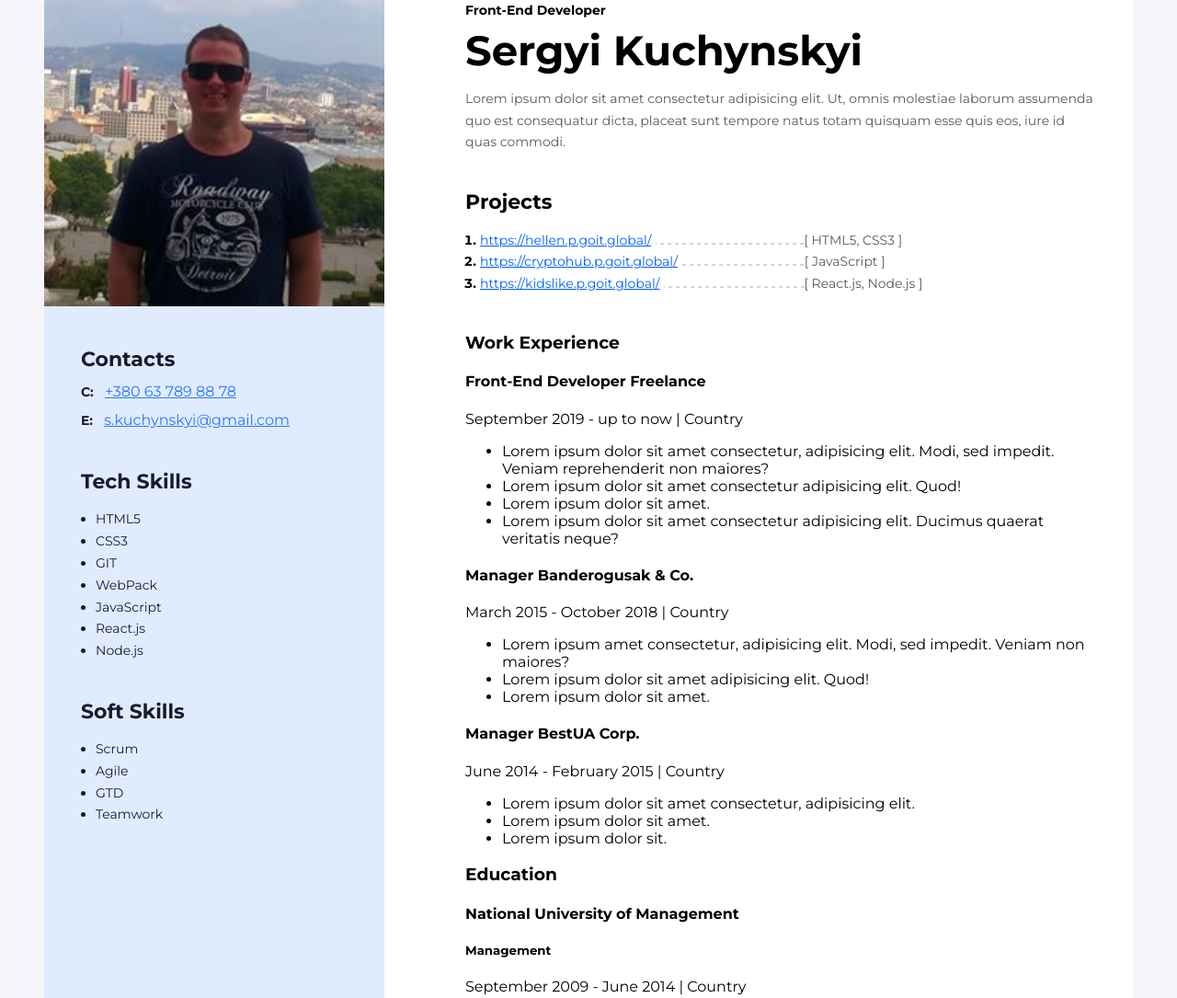
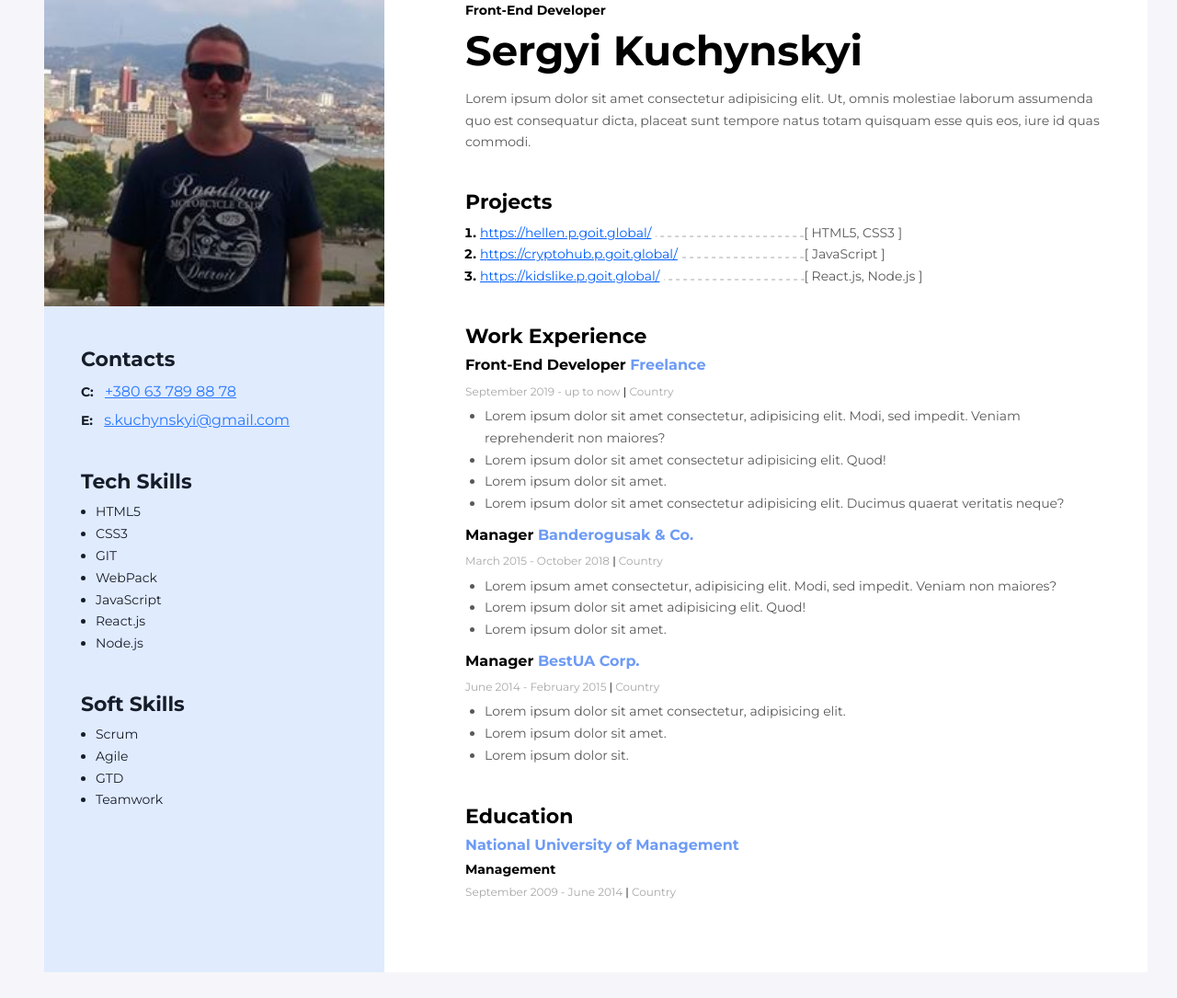
Before and after one commit to Kuchinskiy/Marathon-GoIT, a plain HTML site: page index.html in a window 1280 px wide. Shown: the part 125-1210 px from the top of the page at 92% size. Drawn offline with Linux system fonts and the light colour scheme.

Commit message:
full complete

```diff
--- a/css/styles.css
+++ b/css/styles.css
@@ -6,10 +6,17 @@ body {
 	padding: 40px 40px 40px 40px;
 }
 
+ul, ol {
+	margin-top: 0;
+	margin-bottom: 0;
+}
+
 .wrapper {
+	width: 1200px;
 	display: flex;
 	flex-direction: row-reverse;
 	background-color: #ffffff;
+	margin: 0 auto;
 }
 
 /* Main content */
@@ -102,7 +109,7 @@ body {
 /* My info */
 
 .my-profession {
-	color: #000;
+	color: #000000;
 	font-size: 14px;
 	font-weight: 700;
 	line-height: 1.2;
@@ -111,7 +118,7 @@ body {
 }
 
 .my-name {
-	color: #000;
+	color: #000000;
 	font-size: 45px;
 	font-weight: 700;
 	line-height: 1.2;
@@ -137,7 +144,7 @@ body {
 }
 
 .my-project-title {
-	color: #000;
+	color: #000000;
 	font-size: 22px;
 	font-weight: 700;
 	line-height: 1.2;
@@ -150,7 +157,7 @@ body {
 }
 
 .my-project-item {
-	color: #000;
+	color: #000000;
 	font-size: 14px;
 	font-weight: 700;
 	line-height: 1.7;
@@ -169,3 +176,96 @@ body {
 	font-weight: 400;
 	line-height: 1.7;
 }
+
+/* Work Experience */
+
+.work-experience-container {
+	margin-bottom: 40px;
+}
+
+.work-experience-title {
+	color: #000000;
+	font-size: 22px;
+	font-weight: 700;
+	line-height: 1.2;
+	margin-top: 0;
+	margin-bottom: 8px;
+}
+
+.work-experience-box {
+	margin-bottom: 12px;
+}
+
+.work-experience-position {
+	color: #000000;
+	font-size: 16px;
+	font-weight: 700;
+	line-height: 1.2;
+	margin-top: 0;
+	margin-bottom: 12px;
+}
+
+.work-experience-company {
+	color: #6d9bf5;
+}
+
+.work-experience-period {
+	color: #a8a8a8;
+	font-size: 12px;
+	font-weight: 400;
+	line-height: 1.2;
+	margin-bottom: 8px;
+}
+
+.work-experience-symbol {
+	color: #000000;
+}
+
+.work-experience-list {
+	padding-left: 21px;
+}
+
+.work-experience-item {
+	color: #595959;
+	font-size: 14px;
+	font-weight: 400;
+	line-height: 1.7;
+}
+
+/* Education */
+
+.education-title {
+	color: #000000;
+	font-size: 22px;
+	font-weight: 700;
+	margin-top: 0;
+	margin-bottom: 8px;
+}
+
+.education-university {
+	color: #6d9bf5;
+	font-size: 16px;
+	font-weight: 700;
+	margin-top: 0;
+	margin-bottom: 8px;
+}
+
+.education-faculty {
+	color: #000000;
+	font-size: 14px;
+	font-weight: 700;
+	margin-top: 0;
+	margin-bottom: 8px;
+}
+
+.education-period {
+	color: #a8a8a8;
+	font-size: 12px;
+	font-weight: 400;
+	margin-top: 0;
+	margin-bottom: 0;
+}
+
+.education-symbol {
+	color: #000000;
+}
--- a/index.html
+++ b/index.html
@@ -73,59 +73,66 @@
         </div>
 
         <!-- Work Experience -->
-        <div class="">
-          <h3>Work Experience</h3>
+        <div class="work-experience-container">
+          <h3 class="work-experience-title">Work Experience</h3>
           <!-- Company 1 -->
-          <div class="">
-            <h4>Front-End Developer Freelance</h4>
-            <p>September 2019 - up to now | Country</p>
-            <ul>
-              <li>
+          <div class="work-experience-box">
+            <h4 class="work-experience-position">Front-End Developer
+              <span class="work-experience-company">Freelance</span></h4>
+            <p class="work-experience-period">September 2019 - up to now
+              <span class="work-experience-symbol">|</span> Country</p>
+            <ul class="work-experience-list">
+              <li class="work-experience-item">
                 Lorem ipsum dolor sit amet consectetur, adipisicing elit. Modi,
                 sed impedit. Veniam reprehenderit non maiores?
               </li>
-              <li>
+              <li class="work-experience-item">
                 Lorem ipsum dolor sit amet consectetur adipisicing elit. Quod!
               </li>
-              <li>Lorem ipsum dolor sit amet.</li>
-              <li>
+              <li class="work-experience-item">Lorem ipsum dolor sit amet.</li>
+              <li class="work-experience-item">
                 Lorem ipsum dolor sit amet consectetur adipisicing elit. Ducimus
                 quaerat veritatis neque?
               </li>
             </ul>
           </div>
           <!-- Company 2 -->
-          <div class="">
-            <h4>Manager Banderogusak & Co.</h4>
-            <p>March 2015 - October 2018 | Country</p>
-            <ul>
-              <li>
+          <div class="work-experience-box">
+            <h4 class="work-experience-position">Manager
+              <span class="work-experience-company">Banderogusak & Co.</span></h4>
+            <p class="work-experience-period">March 2015 - October 2018
+              <span class="work-experience-symbol">|</span> Country</p>
+            <ul class="work-experience-list">
+              <li class="work-experience-item">
                 Lorem ipsum amet consectetur, adipisicing elit. Modi, sed
                 impedit. Veniam non maiores?
               </li>
-              <li>Lorem ipsum dolor sit amet adipisicing elit. Quod!</li>
-              <li>Lorem ipsum dolor sit amet.</li>
+              <li class="work-experience-item">Lorem ipsum dolor sit amet adipisicing elit. Quod!</li>
+              <li class="work-experience-item">Lorem ipsum dolor sit amet.</li>
             </ul>
           </div>
 
           <!-- Company 3 -->
-          <div class="">
-            <h4>Manager BestUA Corp.</h4>
-            <p>June 2014 - February 2015 | Country</p>
-            <ul>
-              <li>Lorem ipsum dolor sit amet consectetur, adipisicing elit.</li>
-              <li>Lorem ipsum dolor sit amet.</li>
-              <li>Lorem ipsum dolor sit.</li>
+          <div class="work-experience-box">
+            <h4 class="work-experience-position">Manager
+              <span class="work-experience-company">BestUA Corp.</span></h4>
+            <p class="work-experience-period">June 2014 - February 2015
+              <span class="work-experience-symbol">|</span> Country</p>
+            <ul class="work-experience-list">
+              <li class="work-experience-item">Lorem ipsum dolor sit amet consectetur, adipisicing elit.</li>
+              <li class="work-experience-item">Lorem ipsum dolor sit amet.</li>
+              <li class="work-experience-item">Lorem ipsum dolor sit.</li>
             </ul>
           </div>
         </div>
 
         <!-- Education -->
-        <div class="">
-          <h3>Education</h3>
-          <h4>National University of Management</h4>
-          <h5>Management</h5>
-          <p>September 2009 - June 2014 | Country</p>
+        <div>
+          <h3 class="education-title">Education</h3>
+          <h4 class="education-university">National University of Management</h4>
+          <p class="education-faculty">Management</p>
+          <p class="education-period">September 2009 - June 2014
+            <span class="education-symbol">|</span> Country</p>
         </div>
       </div>
 
@@ -177,6 +184,6 @@
         </div>
       </aside>
     </div>
-    <!-- <script src="./main.js"></script> -->
+
   </body>
 </html>
```
